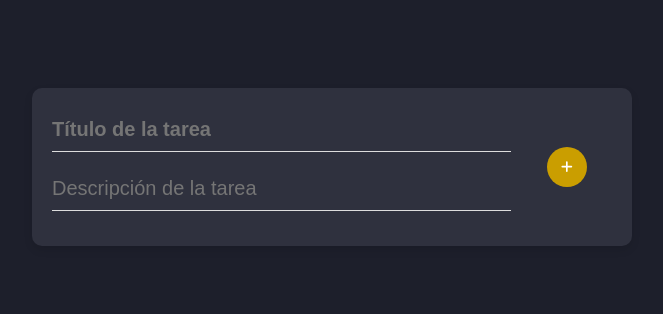
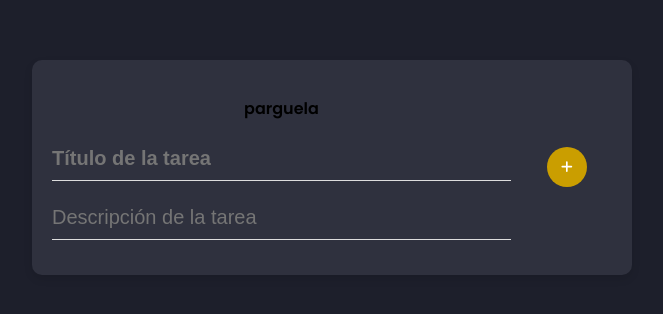
Before and after one commit to ValentinDAW/Despliegue, a React (Create React App) app in the folder next-productivity-app-main/: page / in a window 1280 px wide. Shown: the part 266-580 px from the top of the page, without its empty margins (308-971 px from the left). Built offline with nearby package versions, Linux system fonts and the light colour scheme.

Commit message:
cambio conflicto

```diff
--- a/next-productivity-app-main/src/components/ProductivityDashboard/ProductivityDashboard.js
+++ b/next-productivity-app-main/src/components/ProductivityDashboard/ProductivityDashboard.js
@@ -153,9 +153,11 @@ const ProductivityDashboard = (props) => {
   };
 
   return (
+
     <div className="app">
       <div className="task-edit">
         <div className="task-form">
+        <p>parguela</p>
           <input
             type="text"
             placeholder="Título de la tarea"
```
